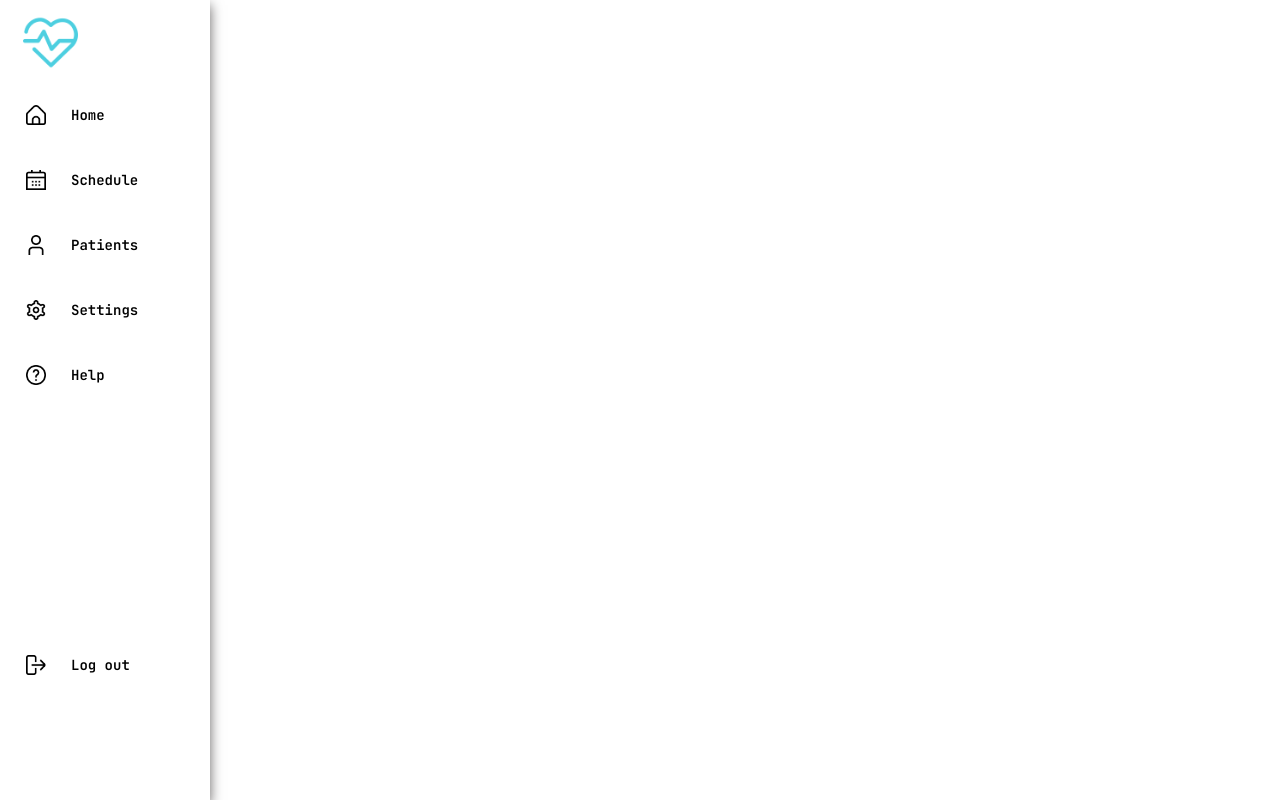
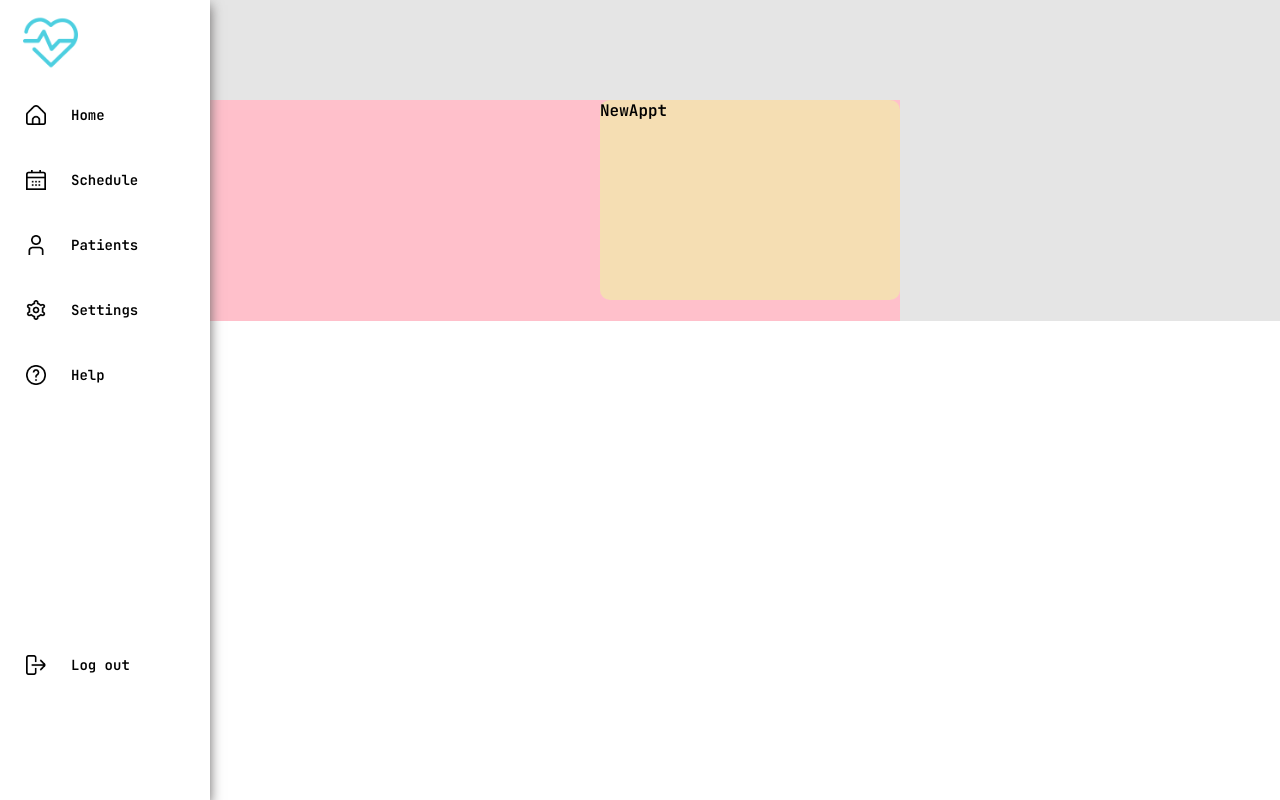
Before and after one commit to twellzz/my-solo-project, a React (Create React App) app in the folder client/: page / in a window 1280 px wide. Built offline with nearby package versions, Linux system fonts and the light colour scheme.

Commit message:
working on getting the dashboard bones done

```diff
--- a/client/src/App.js
+++ b/client/src/App.js
@@ -7,13 +7,15 @@ function App() {
   return (
     <div className="container">
       <SideBar />
-      {/* <div class="top-container">
-        <NewAppt />
-        <ApptConsult />
-      </div>
-      <div class="bottom-container">
+      <div class="sub-container">
+        <div class="top-container">
+          <NewAppt />
+          <ApptConsult />
+        </div>
+        {/* <div class="bottom-container">
         <TodaysPatients />
       </div> */}
+      </div>
     </div>
   );
 }
--- a/client/src/components/NewAppt/style.css
+++ b/client/src/components/NewAppt/style.css
@@ -3,6 +3,6 @@
   border-radius: 10px;
   height: 200px;
   width: 300px;
-  /* margin-left: 100px;
-  margin-top: 100px; */
+  margin-left: 600px;
+  margin-top: 100px;
 }
```
